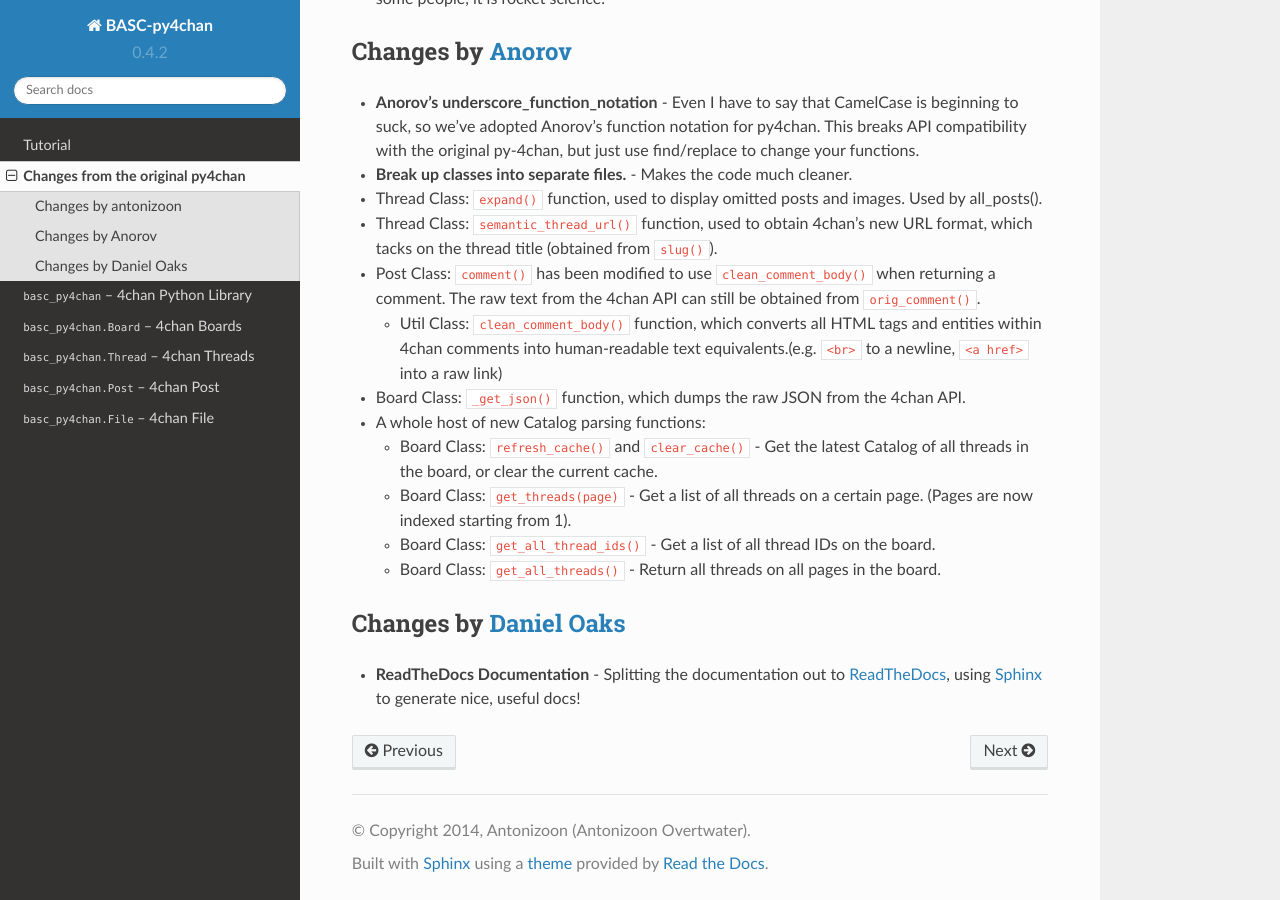
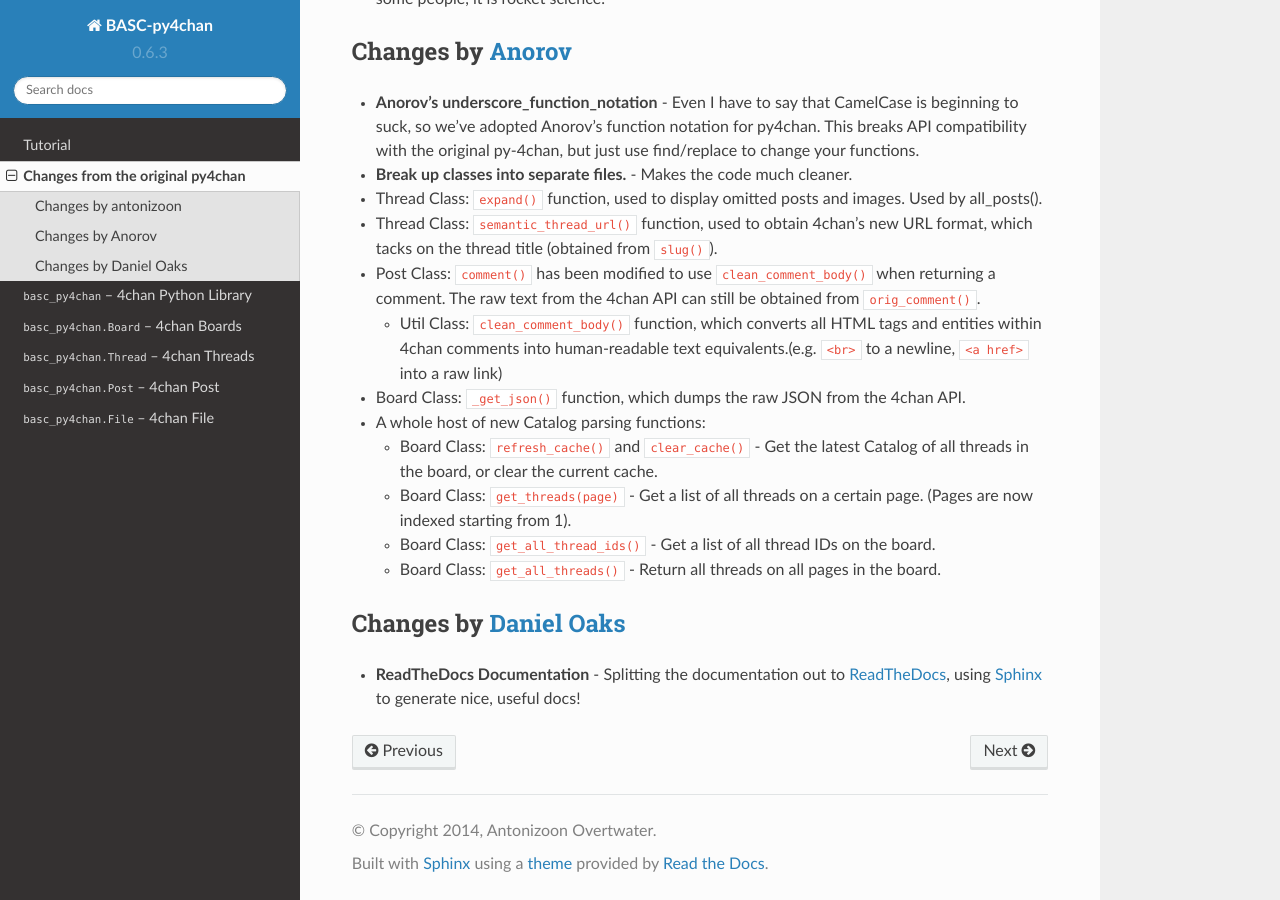
Before and after one commit to bibanon/BASC-py4chan, a Sphinx documentation site: the page built from docs/changes.rst, in a window 1280 px wide and 900 px high, scrolled down 569 px. Built offline with Sphinx 7.4.7 and the Read the Docs theme 2.0.0, drawn with Linux system fonts in a browser that asks for light colours; pages that are not in the unit, such as notebooks, are missing from menus; some of the changed text lies outside the part shown.

```diff
--- a/README.rst
+++ b/README.rst
@@ -56,9 +56,9 @@ Documentation is located `here <http://basc-py4chan.readthedocs.org/en/latest/in
 Extending this Library
 ----------------------
 
-There are a wealth of other imageboard APIs that have adopted a similar structure to the 4chan API (such as 8chan/vichan, or 420chan).
+There are a wealth of other imageboard APIs that have adopted a similar structure to the 4chan API (such as 8chan/vichan, or 420chan). FoolFuuka also has an API which differs significantly from them since it predates them, but it can be made to fit.
 
-So instead of writing a whole new class from scratch, you could inherit and override BASC-py4chan to support them. Here's how:
+So instead of writing a whole new class from scratch, you could inherit and override BASC-py4chan to support them. This would also allow the BASC-Archiver to possibly make it work. Here's how:
 
 .. code:: python
 
--- a/docs/changes.rst
+++ b/docs/changes.rst
@@ -1,7 +1,7 @@
 Changes from the original py4chan
 =================================
 
-Since Edgeworth has gone MIA, `BASC <http://bibanon.org/>`_ has adopted the
+Since Edgeworth has gone MIA, `The Bibliotheca Anonoma <http://bibanon.org/>`_ has adopted the
 project and made the following improvements.
 
 Changes by `antonizoon <https://github.com/antonizoon>`_
--- a/docs/conf.py
+++ b/docs/conf.py
@@ -42,16 +42,16 @@ master_doc = 'index'
 
 # General information about the project.
 project = u'BASC-py4chan'
-copyright = u'2014, Antonizoon (Antonizoon Overtwater)'
+copyright = u'2014, Antonizoon Overtwater'
 
 # The version info for the project you're documenting, acts as replacement for
 # |version| and |release|, also used in various other places throughout the
 # built documents.
 #
 # The short X.Y version.
-version = '0.4.2'
+version = '0.6.3'
 # The full version, including alpha/beta/rc tags.
-release = '0.4.2'
+release = '0.6.3'
 
 # The language for content autogenerated by Sphinx. Refer to documentation
 # for a list of supported languages.
@@ -194,7 +194,7 @@ latex_elements = {
 # (source start file, target name, title, author, documentclass [howto/manual]).
 latex_documents = [
   ('index', 'BASC-py4chan.tex', u'BASC-py4chan Documentation',
-   u'Antonizoon (Antonizoon Overtwater)', 'manual'),
+   u'Antonizoon Overtwater', 'manual'),
 ]
 
 # The name of an image file (relative to this directory) to place at the top of
@@ -224,7 +224,7 @@ latex_documents = [
 # (source start file, name, description, authors, manual section).
 man_pages = [
     ('index', 'basc-py4chan', u'BASC-py4chan Documentation',
-     [u'Antonizoon (Antonizoon Overtwater)'], 1)
+     [u'Antonizoon Overtwater'], 1)
 ]
 
 # If true, show URL addresses after external links.
@@ -238,7 +238,7 @@ man_pages = [
 #  dir menu entry, description, category)
 texinfo_documents = [
   ('index', 'BASC-py4chan', u'BASC-py4chan Documentation',
-   u'Antonizoon (Antonizoon Overtwater)', 'BASC-py4chan', 'One line description of project.',
+   u'Antonizoon Overtwater', 'BASC-py4chan', 'One line description of project.',
    'Miscellaneous'),
 ]
 
--- a/setup.py
+++ b/setup.py
@@ -22,7 +22,7 @@ setup(
                  "original py-4chan wrapper."),
     long_description=open('README.rst').read(),
     license=open('LICENSE').read(),
-    author='Antonizoon (Antonizoon Overtwater)',
+    author='Antonizoon Overtwater',
     author_email='antonizoon@bibanon.org',
     url='http://github.com/bibanon/BASC-py4chan',
     packages=['basc_py4chan'],
```
